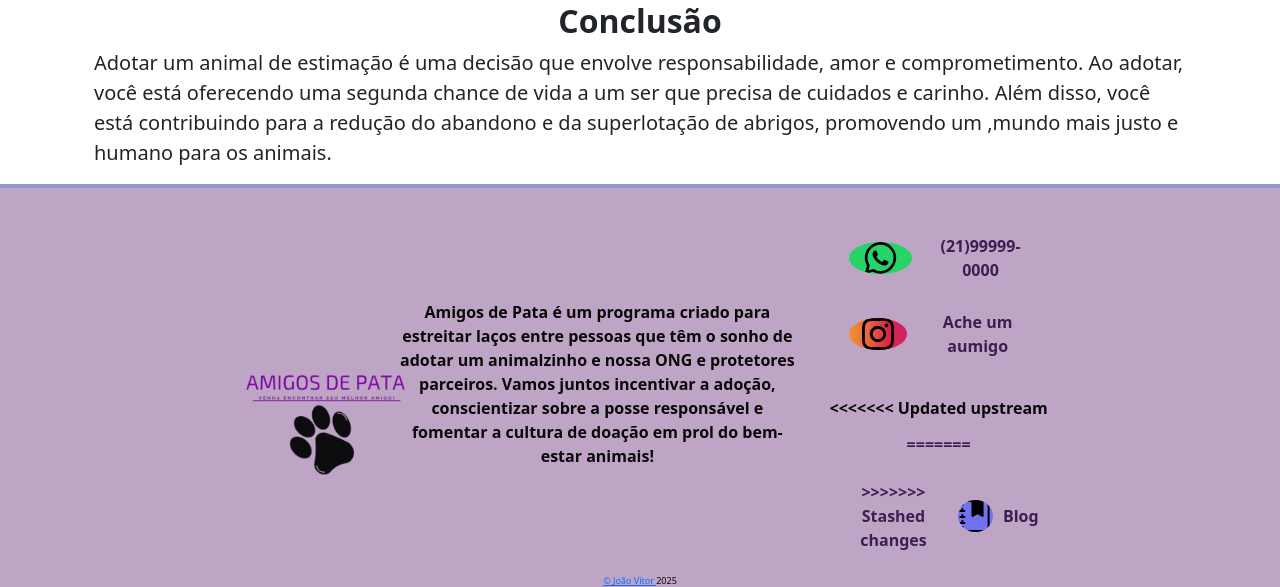
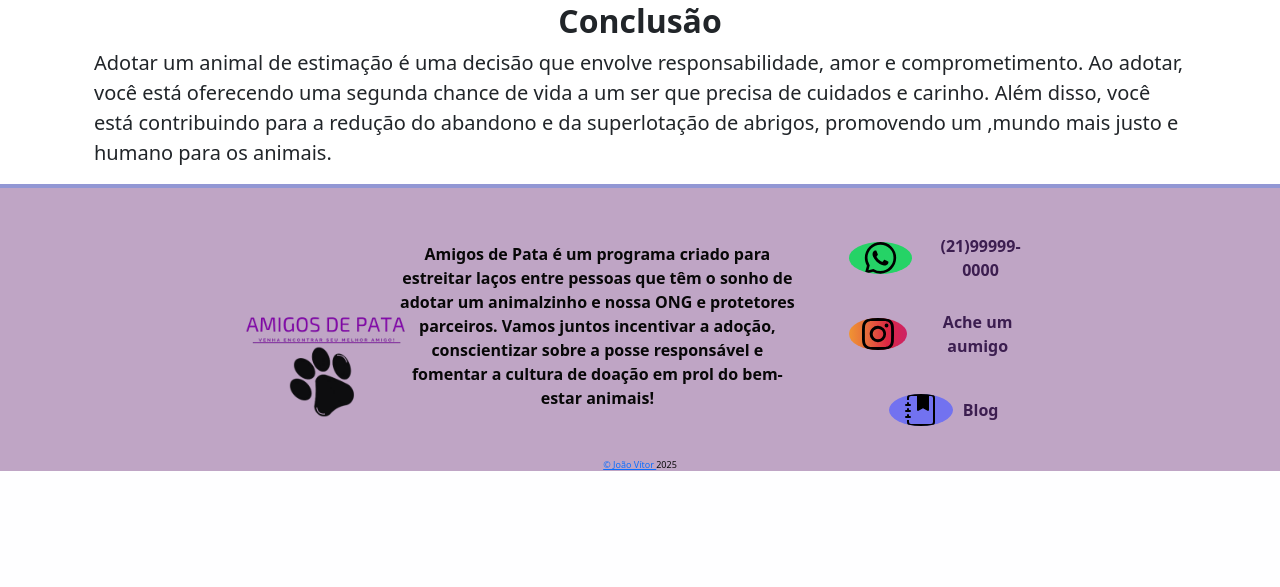
Before and after one commit to santos-joao/Adocao.Animais, a Flask app: page /blog in a window 1280 px wide. Shown: the part 3480-4067 px from the top of the page. After the commit the page ends 3951 px from the top, so only its background shows below. Run offline with Flask 3, Linux system fonts and the light colour scheme.

Commit message:
Update blog.html

```diff
--- a/templates/blog.html
+++ b/templates/blog.html
@@ -141,11 +141,7 @@
                 </li>
                 <br>
                 <li class="nav-item">
-<<<<<<< Updated upstream
                   <a class="nav-link" href="{{ url_for('blog') }}">
-=======
-                  <a class="nav-link" href="{{ url_for('blog') }}" target="blank">
->>>>>>> Stashed changes
                     <img src="static/img/Logos/Blog.svg" alt="Instagram" width="30" height="24" id="Blog">Blog</a>
                 </li>
               </div>
```
